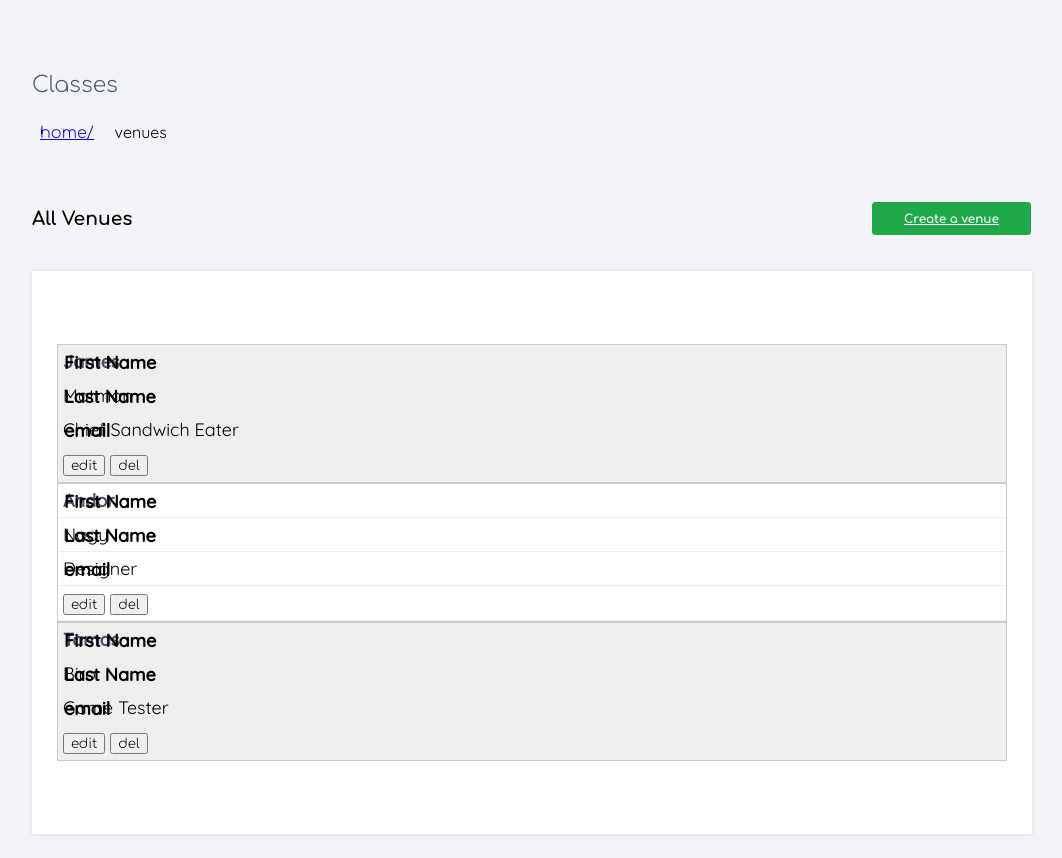
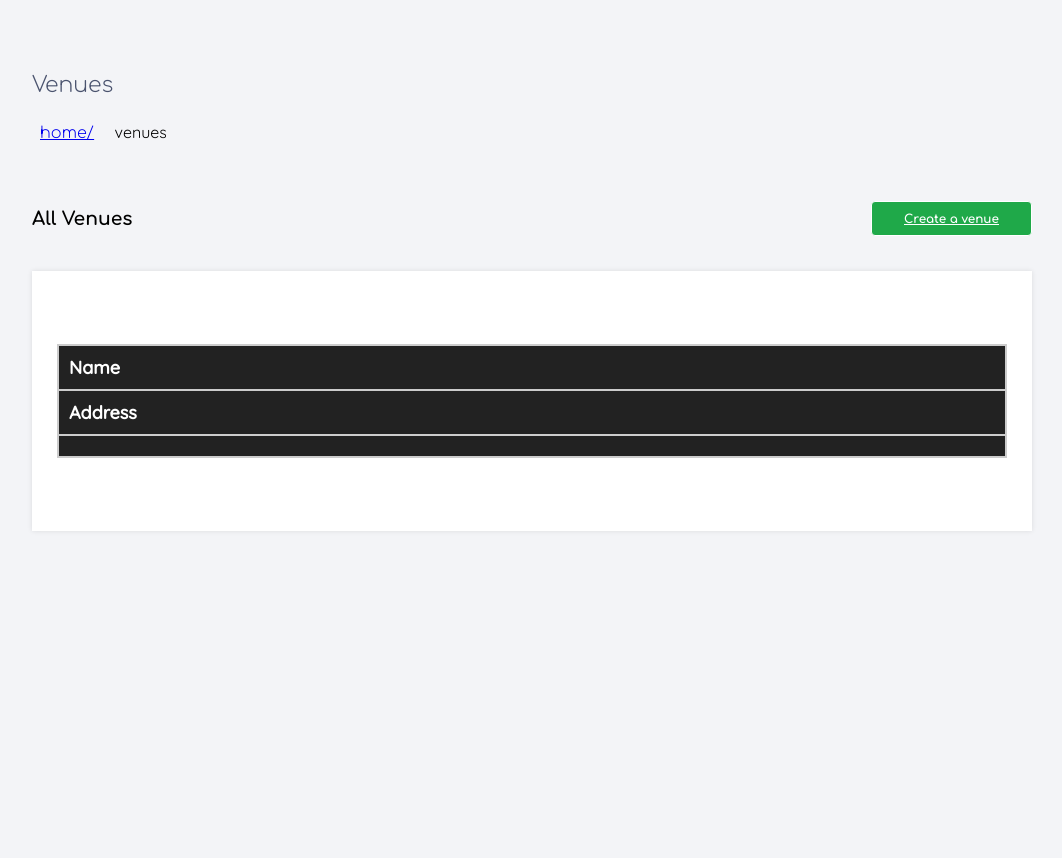
Before and after one commit to boxlesslabs/school_portal, a PHP site: page /portfolio/venues in a window 1280 px wide. Shown: the part 60-918 px from the top of the page, without its empty margins (108-1170 px from the left). After the commit the page ends 518 px from the top, so only its background shows below. Run offline with PHP 8.4, Linux system fonts and the light colour scheme; tables that the repository leaves empty hold one stand-in row (values such as "Sample post"); lists and menus that the app fills with data are empty.

Commit message:
updated venues

```diff
--- a/create_venue.php
+++ b/create_venue.php
@@ -9,7 +9,7 @@
 			<h2>Create a venue</h2>
 
             <div class="con-body form-area">
-                <form method="post">
+                <form action="pages/venues_repo.php" method="post">
                     <input type="text" name="name" placeholder="name" id="name" required>
                     <input type="text" name="address" placeholder="address" id="address" required>
 
--- a/venues.php
+++ b/venues.php
@@ -6,7 +6,7 @@
     <?php require 'pages/nav.php';?>
 
 		<div class="content">
-			<h2>Classes</h2>
+			<h2>Venues</h2>
 
             <div>
                 <ul class="breadcrumbs">
@@ -22,45 +22,36 @@
             </div>
 
             <div class="con-body">
-                <table>
-                    <thead>
-                      <tr>
-                        <th>First Name</th>
-                        <th>Last Name</th>
-                        <th>Email</th>
-                        <th></th>
-                      </tr>
-                    </thead>
-                    <tbody>
-                      <tr>
-                        <td data-column="First Name">James</td>
-                        <td data-column="Last Name">Matman</td>
-                        <td data-column="email">Chief Sandwich Eater</td>
-                        <td>
-                            <button>edit</button>
-                            <button>del</button>
-                        </td>
-                      </tr>
-                      <tr>
-                        <td data-column="First Name">Andor</td>
-                        <td data-column="Last Name">Nagy</td>
-                        <td data-column="email">Designer</td>
-                        <td>
-                            <button>edit</button>
-                            <button>del</button>
-                        </td>
-                      </tr>
-                      <tr>
-                        <td data-column="First Name">Tamas</td>
-                        <td data-column="Last Name">Biro</td>
-                        <td data-column="email">Game Tester</td>
-                        <td>
-                            <button>edit</button>
-                            <button>del</button>
-                        </td>
-                      </tr>
-                    </tbody>
-                  </table>
+				<?php
+					require 'db/db.php';
+
+					$sql = "SELECT name, address FROM venues";
+					$result = $con->query($sql);
+
+					if ($result->num_rows > 0) {
+						// output data of each row
+						while($row = $result->fetch_assoc()) {
+							echo "<table>";
+								echo "<tr>";
+									echo "<th>Name</th>";
+									echo "<th>Address</th>";
+									echo "<th></th>";
+								echo "</tr>";
+							while($row = mysqli_fetch_array($result)){
+								echo "<tr>";
+									echo "<td>" . $row['name'] . "</td>";
+									echo "<td>" . $row['address'] . "</td>";
+									echo "<td>" . "<button>edit</button> <button>del</button>" . "</td>";
+								echo "</tr>";
+							}
+        					echo "</table>";
+						}
+					} else {
+						echo "0 results";
+					}
+
+					$con->close();
+				?>
             </div>
 		</div>
 	</body>
```
Also changed, not shown: pages/venues.php (deleted, +0 -41 lines), pages/venues_repo.php (added, +22 -0 lines).
